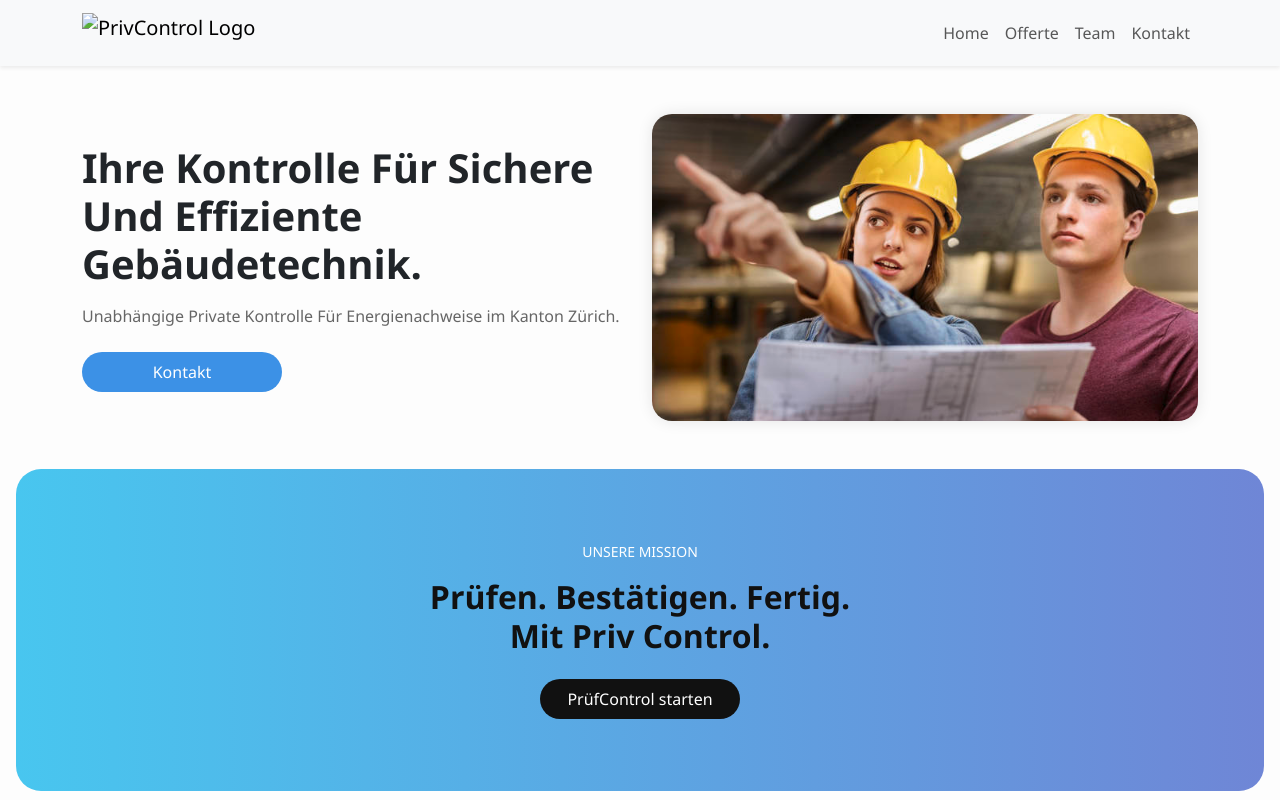
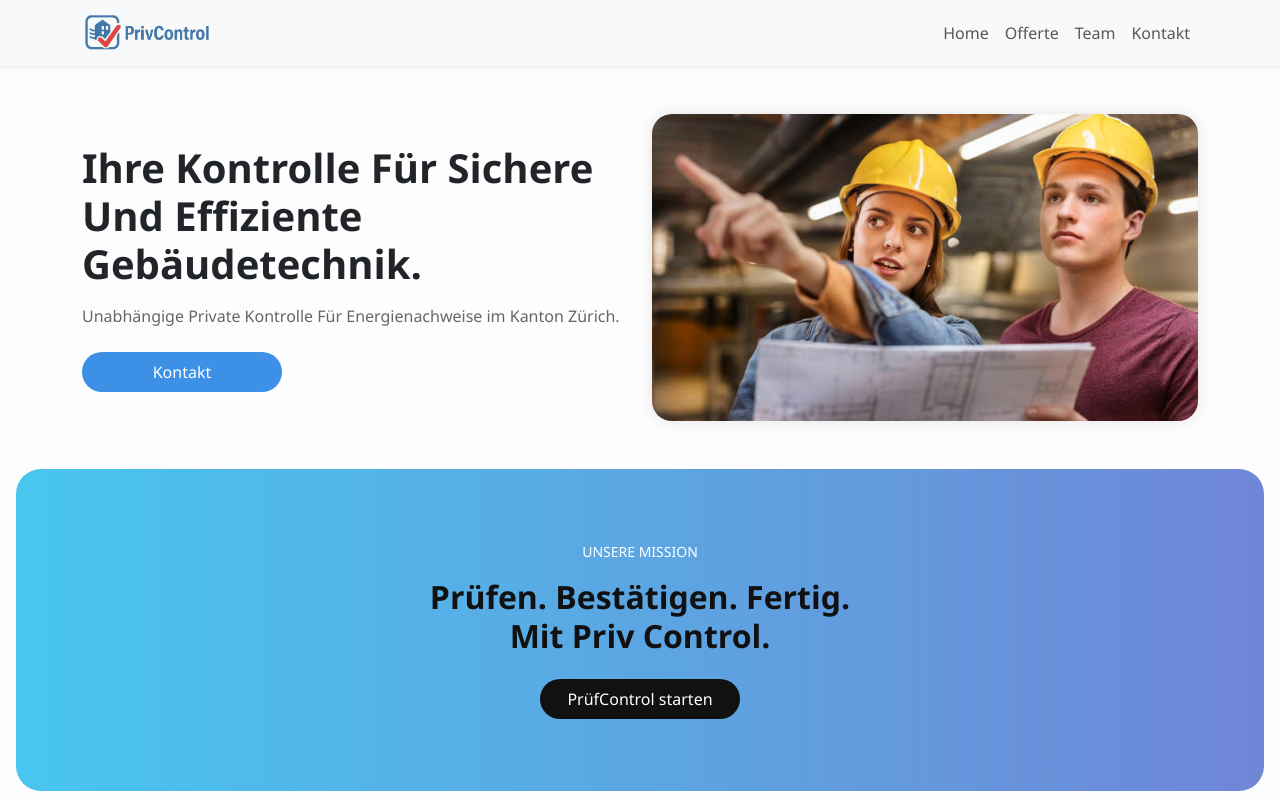
Before and after one commit to domigo04/privcontrol, a plain HTML site: page public/index.html in a window 1280 px wide. Shown: the top 800 px of the page. Drawn offline with nearby package versions, Linux system fonts and the light colour scheme; the site is published under a folder, as on GitHub Pages, so addresses that start at the root find nothing.

Commit message:
Fix img v2

```diff
--- a/public/components/header.html
+++ b/public/components/header.html
@@ -1,7 +1,7 @@
 <nav class="navbar navbar-expand-lg navbar-light bg-light shadow-sm">
   <div class="container">
     <a class="navbar-brand d-flex align-items-center" href="index.html">
-      <img src="/assets/images/priv-control-logo.png" alt="PrivControl Logo" style="height: 40px; margin-right: 10px;">
+      <img src="../assets/images/priv-control-logo.png" alt="PrivControl Logo" style="height: 40px; margin-right: 10px;">
    </a>
     <button class="navbar-toggler" type="button" data-bs-toggle="collapse" data-bs-target="#navbarNav"
       aria-controls="navbarNav" aria-expanded="false" aria-label="Toggle navigation">
```
